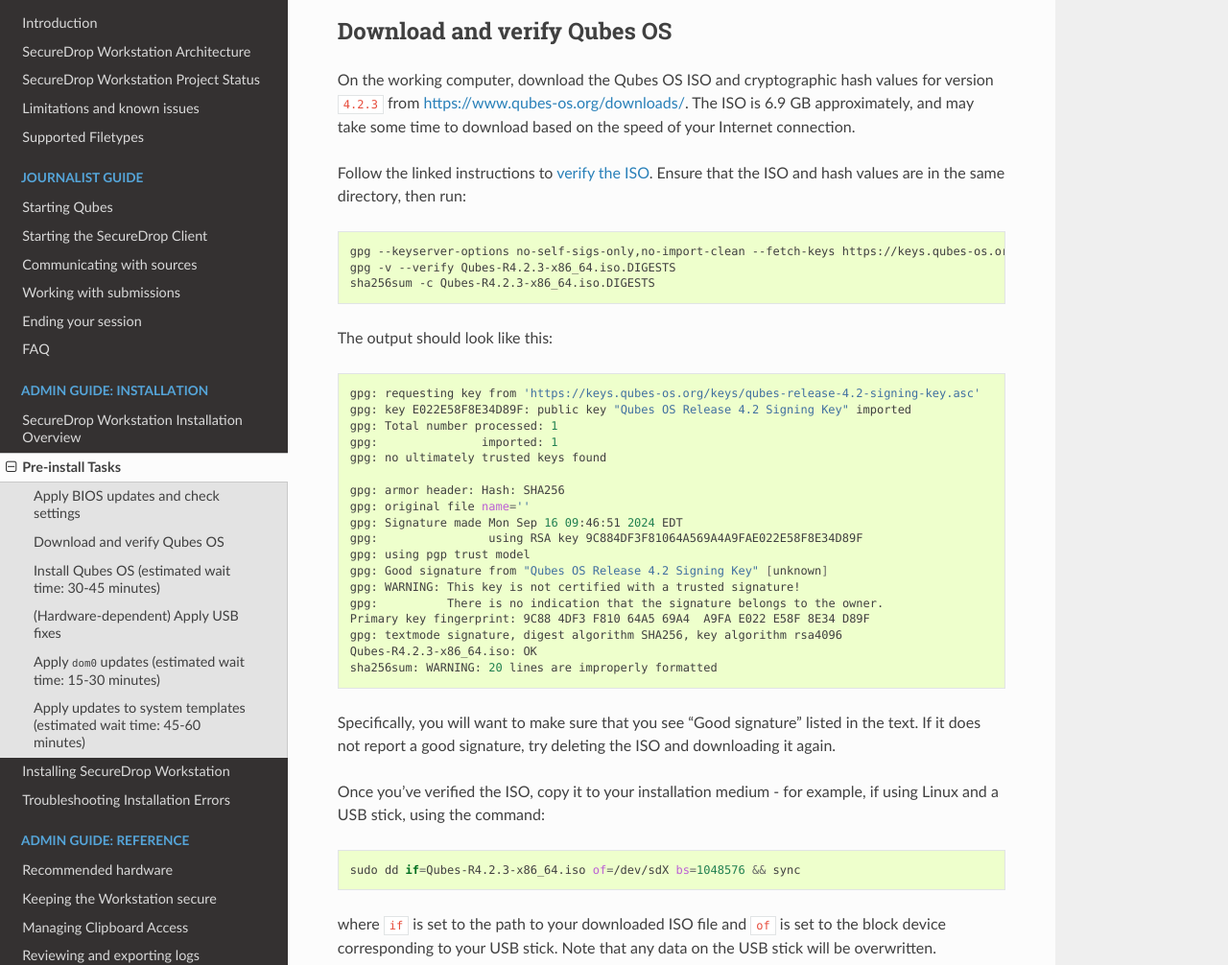
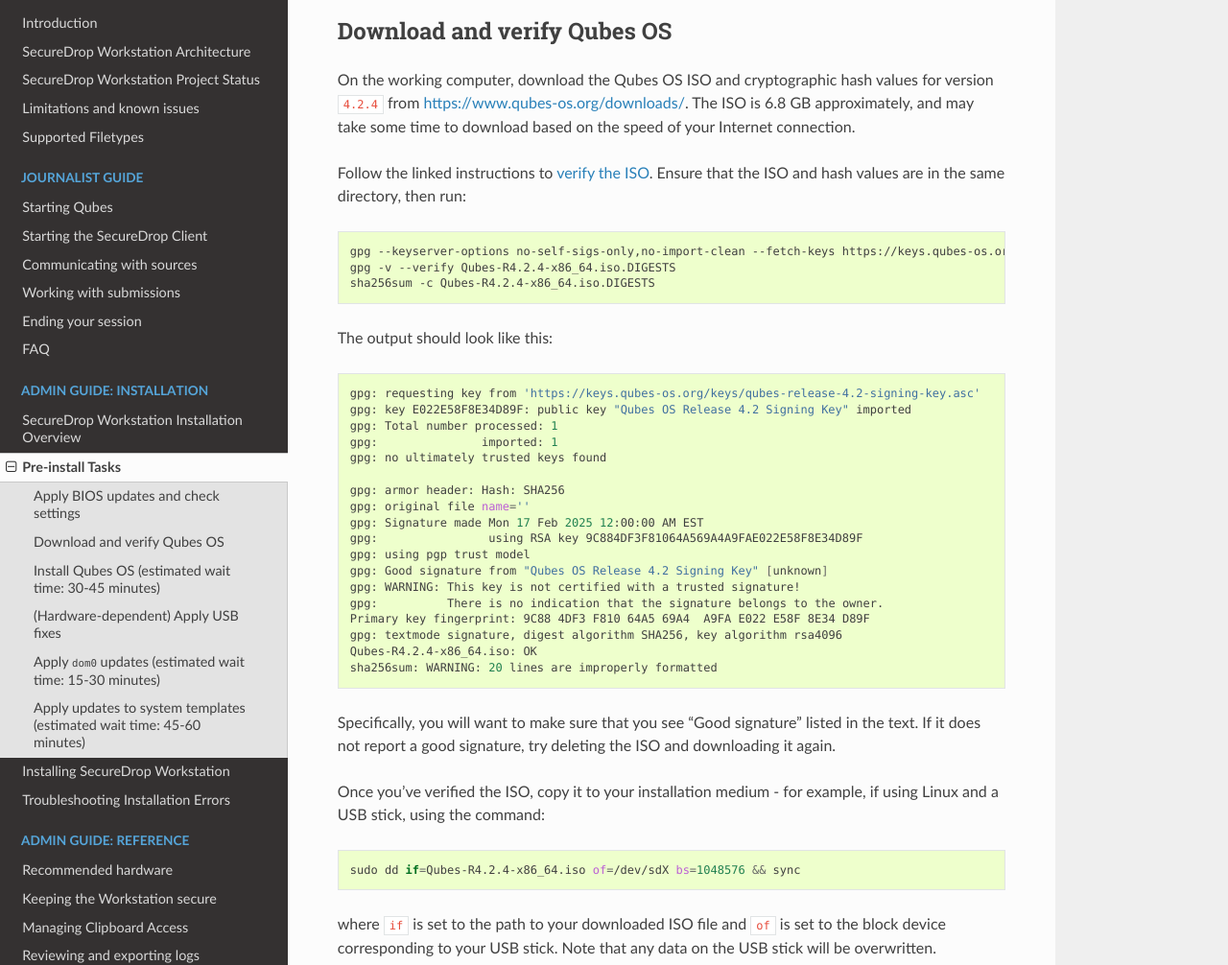
Before and after one commit to freedomofpress/securedrop-workstation-docs, a Sphinx documentation site: the page built from docs/admin/install/prepare.rst, in a window 1280 px wide and 1400 px high, scrolled down 616 px. Shown: the part 160-1166 px from the top of the window at 96% size. Built offline with Sphinx 7.4.7 and the Read the Docs theme 3.1.0, drawn with Linux system fonts in a browser that asks for light colours; some of the changed text lies outside the part shown.

Commit message:
Update Fedora version to 41 and Qubes iso version to 4.2.4. Revise fedora-41-xfce troubleshooting to direct users to Qubes GUI updater.

```diff
--- a/docs/admin/install/overview.rst
+++ b/docs/admin/install/overview.rst
@@ -15,7 +15,7 @@
 #. Install Qubes OS
 #. (Hardware-dependent) Apply USB fixes
 #. Apply updates to system templates
-#. Install and update Fedora 40 base template
+#. Install and update Fedora 41 base template
 
 Install tasks:
 ~~~~~~~~~~~~~~
--- a/docs/admin/install/prepare.rst
+++ b/docs/admin/install/prepare.rst
@@ -25,15 +25,15 @@
 
 Download and verify Qubes OS
 ~~~~~~~~~~~~~~~~~~~~~~~~~~~~
-On the working computer, download the Qubes OS ISO and cryptographic hash values for version ``4.2.3`` from `https://www.qubes-os.org/downloads/ <https://www.qubes-os.org/downloads/#qubes-os-4-2-3>`_. The ISO is 6.9 GB approximately, and may take some time to download based on the speed of your Internet connection.
+On the working computer, download the Qubes OS ISO and cryptographic hash values for version ``4.2.4`` from `https://www.qubes-os.org/downloads/ <https://www.qubes-os.org/downloads/#qubes-os-4-2-4>`_. The ISO is 6.8 GB approximately, and may take some time to download based on the speed of your Internet connection.
 
 Follow the linked instructions to `verify the ISO <https://www.qubes-os.org/security/verifying-signatures/#how-to-verify-detached-pgp-signatures-on-qubes-isos>`_. Ensure that the ISO and hash values are in the same directory, then run:
 
 .. code-block:: sh
 
   gpg --keyserver-options no-self-sigs-only,no-import-clean --fetch-keys https://keys.qubes-os.org/keys/qubes-release-4.2-signing-key.asc
-  gpg -v --verify Qubes-R4.2.3-x86_64.iso.DIGESTS
-  sha256sum -c Qubes-R4.2.3-x86_64.iso.DIGESTS
+  gpg -v --verify Qubes-R4.2.4-x86_64.iso.DIGESTS
+  sha256sum -c Qubes-R4.2.4-x86_64.iso.DIGESTS
 
 The output should look like this:
 
@@ -47,7 +47,7 @@
 
   gpg: armor header: Hash: SHA256
   gpg: original file name=''
-  gpg: Signature made Mon Sep 16 09:46:51 2024 EDT
+  gpg: Signature made Mon 17 Feb 2025 12:00:00 AM EST
   gpg:                using RSA key 9C884DF3F81064A569A4A9FAE022E58F8E34D89F
   gpg: using pgp trust model
   gpg: Good signature from "Qubes OS Release 4.2 Signing Key" [unknown]
@@ -55,7 +55,7 @@
   gpg:          There is no indication that the signature belongs to the owner.
   Primary key fingerprint: 9C88 4DF3 F810 64A5 69A4  A9FA E022 E58F 8E34 D89F
   gpg: textmode signature, digest algorithm SHA256, key algorithm rsa4096
-  Qubes-R4.2.3-x86_64.iso: OK
+  Qubes-R4.2.4-x86_64.iso: OK
   sha256sum: WARNING: 20 lines are improperly formatted
 
 Specifically, you will want to make sure that you see "Good signature" listed in the text. If it does not report a good signature, try deleting the ISO and downloading it again.
@@ -64,7 +64,7 @@
 
 .. code-block:: sh
 
-  sudo dd if=Qubes-R4.2.3-x86_64.iso of=/dev/sdX bs=1048576 && sync
+  sudo dd if=Qubes-R4.2.4-x86_64.iso of=/dev/sdX bs=1048576 && sync
 
 where ``if`` is set to the path to your downloaded ISO file and ``of`` is set to
 the block device corresponding to your USB stick. Note that any data on the USB stick will be overwritten.
```
Also changed, not shown: other parts of docs/admin/install/prepare.rst (+1 -1 lines), docs/admin/reference/troubleshooting_updates.rst (+11 -13 lines).
